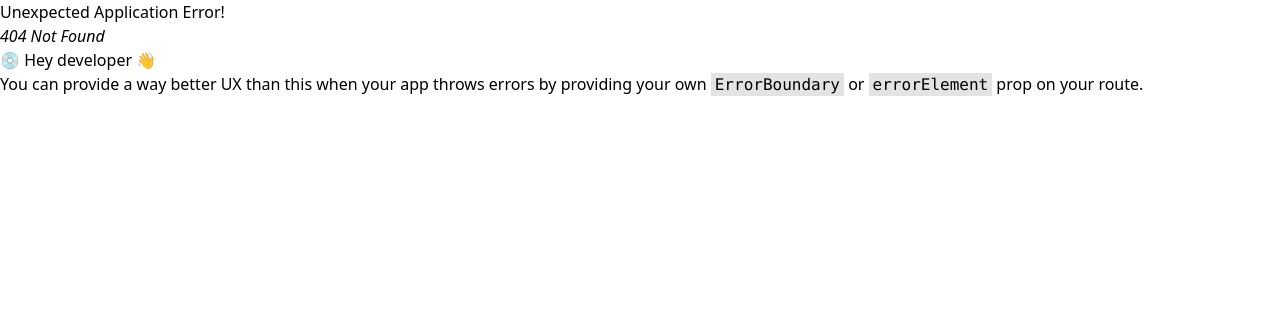
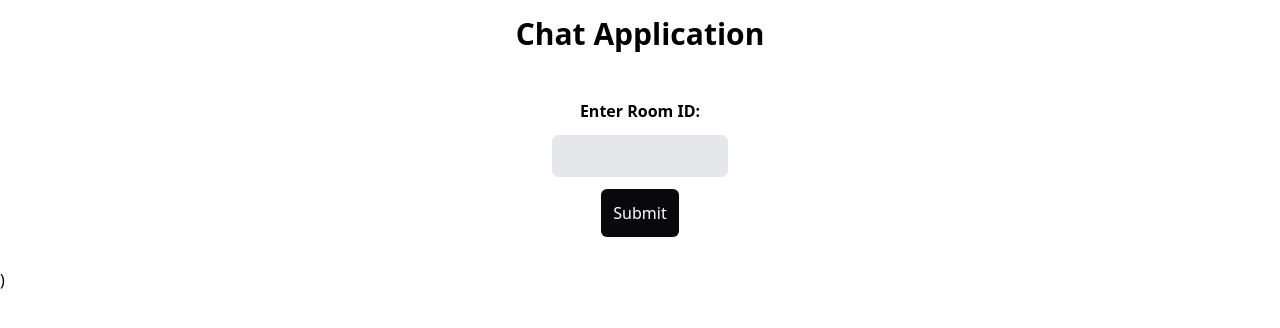
Before and after one commit to taimoor115/chat-app-firebase, a React (Vite) app: page /home in a window 1280 px wide. Before the commit this address had no page. Shown: the top 328 px of the page. Built offline with nearby package versions, Linux system fonts and the light colour scheme.

Commit message:
Homepage

```diff
--- /dev/null
+++ b/src/components/Home.jsx
@@ -0,0 +1,43 @@
+import React from "react";
+import { useRef, useState } from "react";
+
+const Home = () => {
+  const [room, setRoom] = useState("");
+  const ref = useRef(null);
+  return (
+    <>
+      {room ? (
+        <div>Chat</div>
+      ) : (
+        <>
+          <h1 className="font-bold text-3xl p-4 text-center">
+            Chat Application
+          </h1>
+          <form className="flex flex-col  w-full h-[200px] gap-3 items-center justify-center">
+            <label htmlFor="room" className="font-bold">
+              Enter Room ID:
+            </label>
+            <input
+              ref={ref}
+              type="text"
+              className="w-44 p-2 rounded-md border bg-gray-200"
+            />
+            <button
+              onClick={() => {
+                setRoom(ref.current.value);
+                console.log(room);
+              }}
+              type="button"
+              className="bg-zinc-950 p-3 rounded-md hover:bg-black text-white"
+            >
+              Submit
+            </button>
+          </form>
+          )
+        </>
+      )}
+    </>
+  );
+};
+
+export default Home;
--- a/src/components/Login.jsx
+++ b/src/components/Login.jsx
@@ -1,5 +1,6 @@
 import Input from "./Input";
 import app from "../firebase";
+import { Link, useNavigate } from "react-router-dom";
 import {
   getAuth,
   signInWithPopup,
@@ -9,6 +10,8 @@ import {
 import { notify } from "./Notify";
 import { useState } from "react";
 
+import Cookies from "universal-cookie";
+
 const auth = getAuth(app);
 const provider = new GoogleAuthProvider(auth);
 
@@ -16,33 +19,24 @@ const Login = () => {
   const [user, setUser] = useState(null);
   const [email, setEmail] = useState("");
   const [password, setPassword] = useState("");
+  const navigate = useNavigate();
 
-  const signInWithGoogle = () => {
-    signInWithPopup(auth, provider)
-      .then((user) => {
-        setUser(user);
-        notify("Log in Successfull");
-      })
-      .catch((error) => {
-        error && notify(error.message);
-      });
+  const cookie = new Cookies();
+
+  const signInWithGoogle = async () => {
+    const result = await signInWithPopup(auth, provider);
+    cookie.set("auth-token", result.user.refreshToken);
+    console.log(result);
+    navigate("/home");
   };
 
   const login = async (e) => {
     e.preventDefault();
 
-    signInWithEmailAndPassword(auth, email, password)
-      .then((user) => {
-        console.log(user);
-        setUser(user);
-        setEmail("");
-        setPassword("");
-        e.target.reset();
-      })
-      .catch((error) => {
-        error && notify(error.message);
-      })
-      .finally(() => notify("Login Successfully"));
+    const result = await signInWithEmailAndPassword(auth, email, password);
+    console.log(result);
+    cookie.set("auth-token", result.user.refreshToken);
+    navigate("/home");
   };
 
   return (
@@ -77,13 +71,14 @@ const Login = () => {
           </form>
         </div>
         <div className="flex flex-col items-center mt-5 ">
+          <Link to="/signup">
             <button
-            onClick={<Login />}
               className="bg-red-400 text-white m hover:bg-red-500 font-bold px-4 py-3 w-[300px] rounded-lg mt-4"
               type="submit"
             >
               Register
             </button>
+          </Link>
         </div>
 
         <div className="text-center text-white font-bold mt-2">
--- a/src/components/Signup.jsx
+++ b/src/components/Signup.jsx
@@ -4,21 +4,23 @@ import app from "../firebase";
 import { createUserWithEmailAndPassword, getAuth } from "firebase/auth";
 import { useState } from "react";
 import Notify, { notify } from "./Notify";
+import { Link, useNavigate } from "react-router-dom";
 
 const auth = getAuth(app);
 const Signup = () => {
   const [name, setName] = useState("");
   const [email, setEmail] = useState("");
   const [password, setPassword] = useState("");
+  const navigate = useNavigate();
   const createUser = async (e) => {
     e.preventDefault();
     try {
       await createUserWithEmailAndPassword(auth, email, password);
-      notify("User Created");
       setEmail("");
       setName("");
       setPassword("");
       e.target.reset();
+      navigate("/");
     } catch (error) {
       error && notify(error.message);
     }
@@ -34,13 +36,6 @@ const Signup = () => {
           className="flex flex-col gap-4 items-center mt-4"
         >
           <Input
-            type="text"
-            placeholder="Name"
-            className="p-3 rounded-lg w-3/4 text-black"
-            onChange={(e) => setName(e.target.value)}
-          />
-
-          <Input
             type="email"
             className="p-3 rounded-lg w-3/4   text-black"
             placeholder="Email"
@@ -53,6 +48,7 @@ const Signup = () => {
             onChange={(e) => setPassword(e.target.value)}
           />
           <Notify />
+
           <button
             className="bg-red-400 text-white m hover:bg-red-500 font-bold px-4 py-3 w-[300px] rounded-lg mt-4"
             type="submit"
--- a/src/route.jsx
+++ b/src/route.jsx
@@ -1,10 +1,12 @@
 import { createBrowserRouter } from "react-router-dom";
 import Signup from "./components/Signup";
 import Login from "./components/Login";
+import Home from "./components/Home";
 
 const router = createBrowserRouter([
   { path: "/", element: <Login /> },
   { path: "/signup", element: <Signup /> },
+  { path: "/home", element: <Home /> },
 ]);
 
 export default router;
```
Lines whose indentation alone changed are shown as unchanged.
